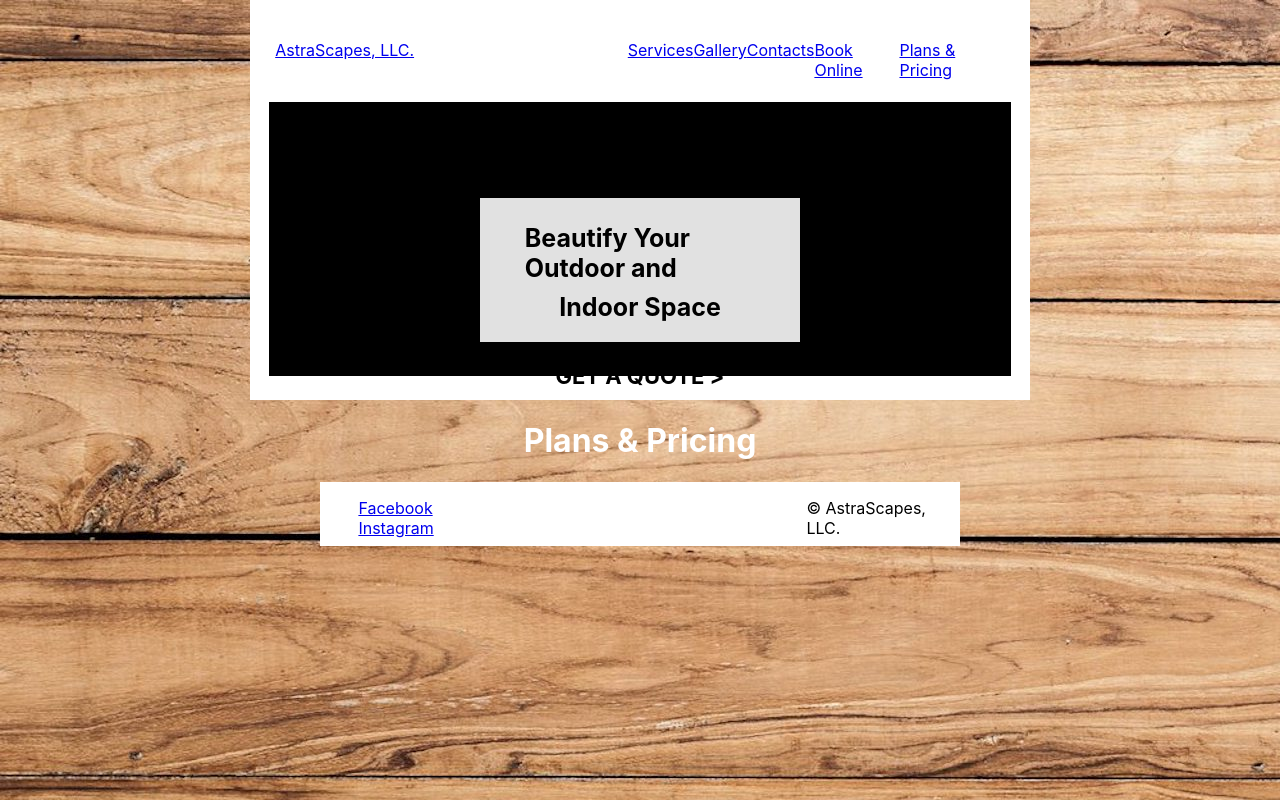
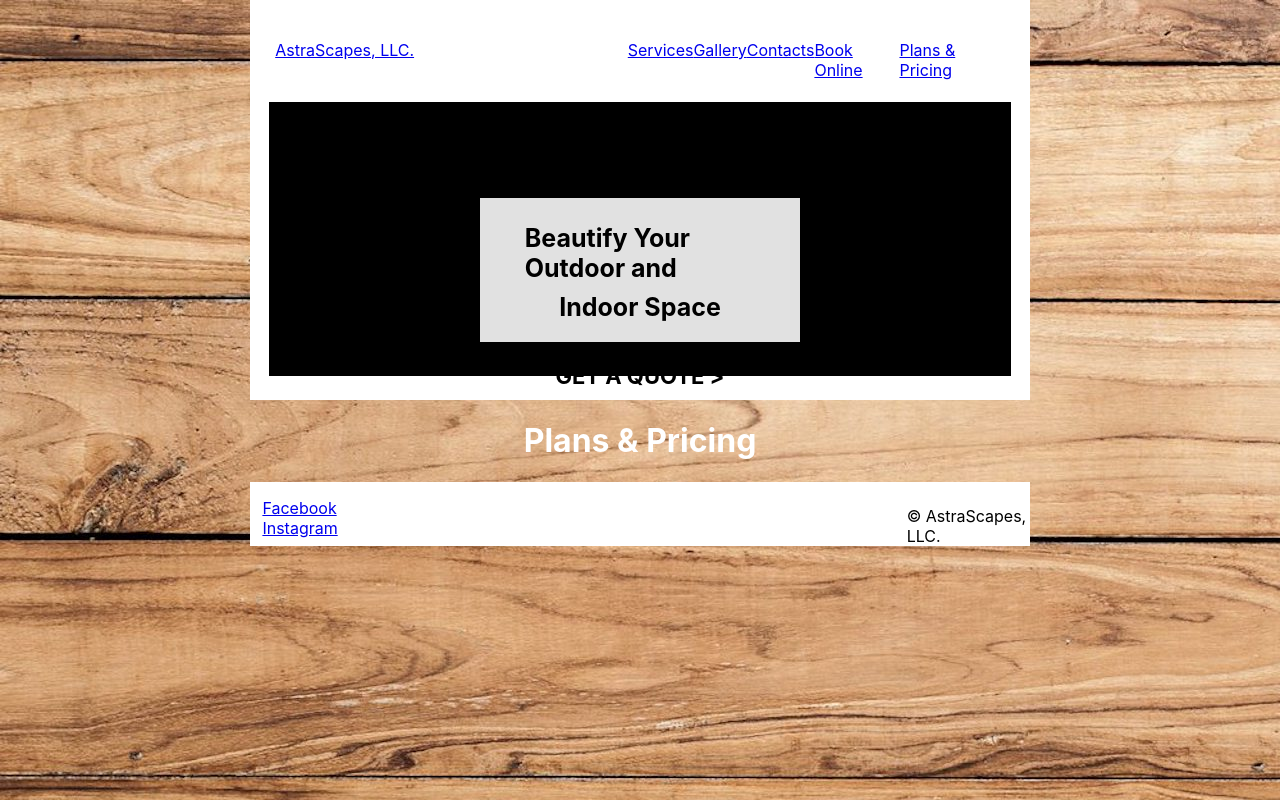
Before and after one commit to Tneebs/astrascapes_website, a React (Create React App) app in the folder frontend/: page /plans in a window 1280 px wide. Built offline with nearby package versions, Linux system fonts and the light colour scheme.

Commit message:
adjusted size of footer

```diff
--- a/frontend/src/components/Services.js
+++ b/frontend/src/components/Services.js
@@ -32,7 +32,6 @@ const Services = () => {
                     <h2 className='services-landscaping-title'>Tree / ShrubTrimming</h2>
                 </div>
             </div>
-
         </div>
     )
 }
--- a/frontend/src/styling/App.css
+++ b/frontend/src/styling/App.css
@@ -100,16 +100,15 @@
 
 .footer-container {
   height: 8vh;
-  width: 50vw;
+  width: 61vw;
   display: flex;
   flex-direction: row;
   background-color: white;
-  /* margin-left: 25vw; */
   bottom: 0;
 }
 
 .footer-left-container {
-  width: 15vw;
+  width: 30vw;
   display: flex;
   flex-direction: row;
   justify-content: flex-start;
@@ -123,12 +122,12 @@
 }
 
 .facebook {
-  margin-left: 3vw;
+  margin-left: 1vw;
   margin-bottom: 1vh;
 }
 
 .instagram {
-  margin-left: 3vw;
+  margin-left: 1vw;
   margin-top: -1vh;
 }
 
@@ -142,5 +141,6 @@
 
 .trademark {
   color: black;
-  margin-left: 3vw;
+  margin-left: 4vw;
+  margin-top: 3vh;
 }
```
